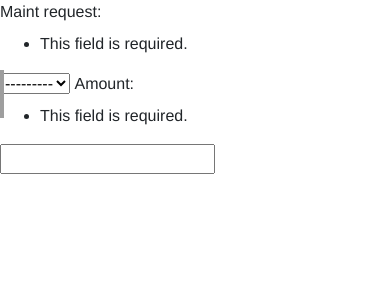
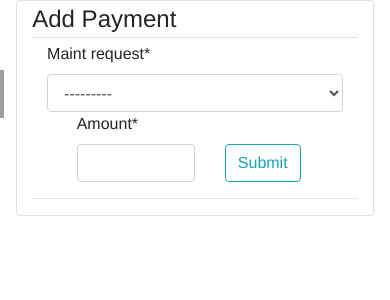
Before and after one commit to gitbush/tenant_share, a Django app: page /payments/ in a window 390 px wide. Shown: the part 60-360 px from the top of the page. Run offline with Django 3.2, Linux system fonts and the light colour scheme; the visitor is signed in with stand-in values (Sample User, id 1); data that the repository does not hold is empty; some libraries are stand-ins or nearby versions; grey boxes are pictures that could not be loaded.

Commit message:
Make add_payment form responsive
UX/UI

```diff
--- a/payments/templates/payments/payments_list.html
+++ b/payments/templates/payments/payments_list.html
@@ -1,5 +1,27 @@
 {% extends 'base.html' %}
+{% load crispy_forms_tags %}
+
 
 {% block content %}
-{{ payment_form }}
+<div class="container-fluid">
+    <div class="row justify-content-center">
+        <div class="card max-card col-11">
+            <form class="" action="" method="POST">
+                {% csrf_token %}
+                <div class="form-group justify-content-center m-0">
+                    <legend class="border-bottom mb-1">Add Payment</legend>
+                    <div class="row justify-content-center">
+                        <div class="col-11 col-sm-6 form-m-0">{{ payment_form.maint_request|as_crispy_field }}</div>
+                        <div class="col-5 col-sm-3 form-m-0">{{ payment_form.amount|as_crispy_field }}</div>
+                        <div class="col-4 col-sm-2 p-sm-0 pl-md-2 align-self-end">
+                            <button class="btn btn-outline-info" type="submit">Submit</button>
+                        </div>
+                    </div>
+                </div>
+            </form>
+            <hr>
+        </div>
+    </div>
+</div>
+
 {% endblock %}
--- a/payments/views.py
+++ b/payments/views.py
@@ -4,7 +4,7 @@ from .forms import PaymentForm
 
 def payments_list(request):
 
-    payment_form = PaymentForm(request.user.profile.rental, request.POST)
+    payment_form = PaymentForm(request.user.profile.rental)
 
     context = {
         'payment_form': payment_form
--- a/static/css/main.css
+++ b/static/css/main.css
@@ -80,6 +80,10 @@
 
 .btn-sm {
   padding: 0px 5px;
+}
+
+.form-m-0 .form-group {
+  margin-bottom: 0px;
 }
 
 .navbar {
--- a/static/scss/0_helpers/_utilities.scss
+++ b/static/scss/0_helpers/_utilities.scss
@@ -90,3 +90,11 @@
 .btn-sm{
     padding: 0px 5px;
 }
+
+// forms
+
+.form-m-0{
+        .form-group{
+            margin-bottom: 0px;
+    }
+}
--- a/templates/base.html
+++ b/templates/base.html
@@ -36,7 +36,7 @@
         <ul class="sidebar-menu">
             <li class="sidebar-item"><a href="{% url 'maint-home' %}"><img src="https://i.ibb.co/1vjMj7h/imageedit-23-4235679998.png" alt="imageedit-23-4235679998" border="0" class="sidebar-icon"></a></li>
             <li class="sidebar-item"><a href="{% url 'maint-list' %}"><img src="https://i.ibb.co/dfBnvD0/imageedit-11-5190788362.png" alt="imageedit-11-5190788362" border="0" class="sidebar-icon-sm"></a></li>
-            <li class="sidebar-item"><a href="#"><img src="https://i.ibb.co/X7QC7F3/imageedit-3-6563832234.png" alt="imageedit-3-6563832234" border="0" class="sidebar-icon"></a></li>
+            <li class="sidebar-item"><a href="{% url 'payments-list' %}"><img src="https://i.ibb.co/X7QC7F3/imageedit-3-6563832234.png" alt="imageedit-3-6563832234" border="0" class="sidebar-icon"></a></li>
         </ul>
     </div>
 
```
Also changed, not shown: 1 other file.
